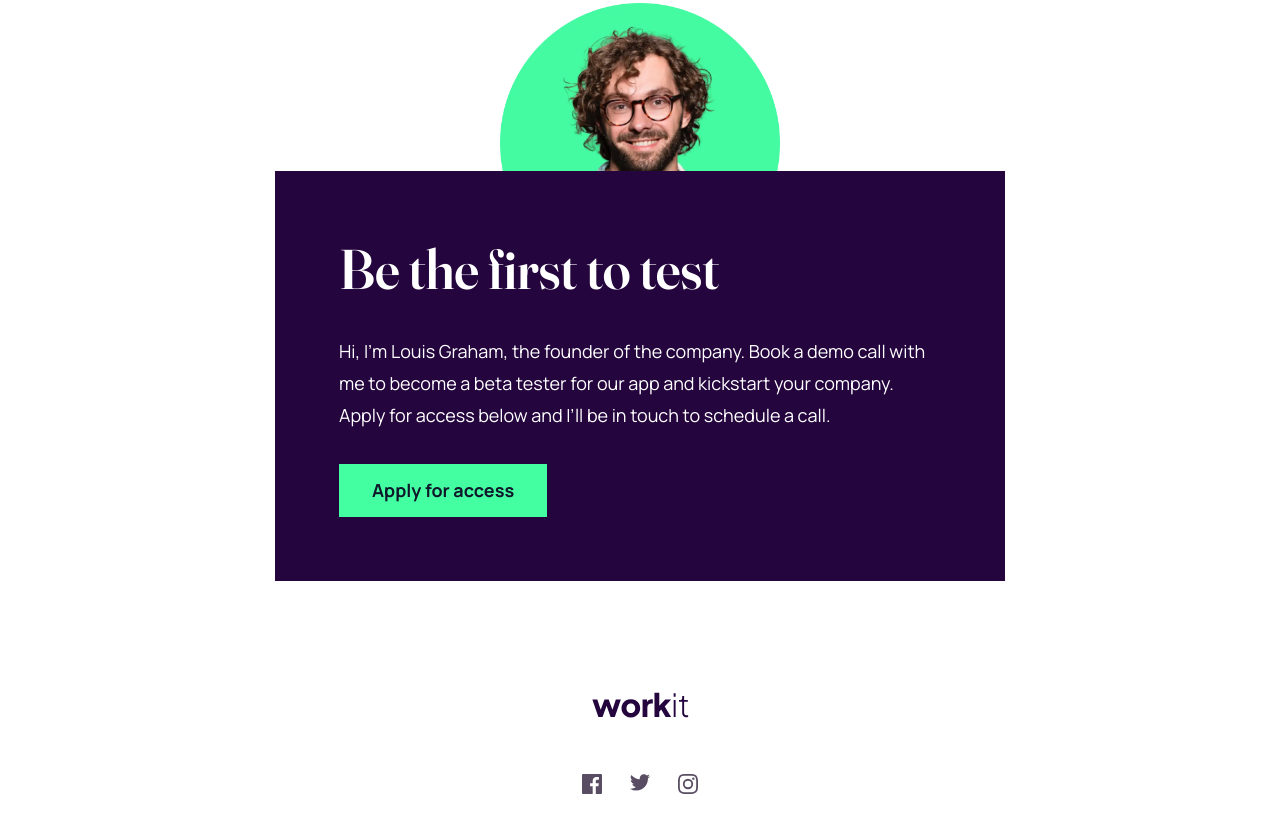
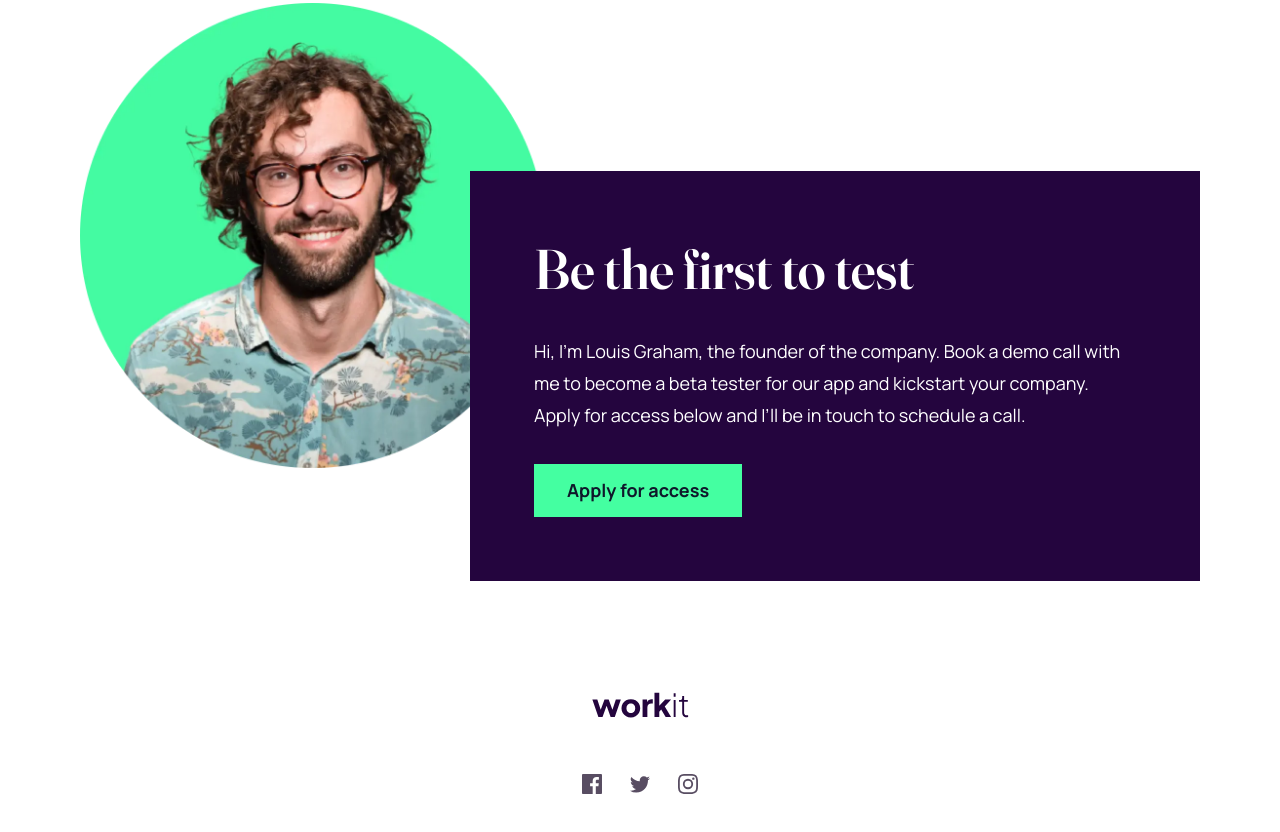
Before and after one commit to law973/workit-landing-page, a website: page index.html in a window 1280 px wide. Shown: the part 1020-1852 px from the top of the page. Drawn offline with Linux system fonts and the light colour scheme.

Commit message:
styled the container for the founder image and card

```diff
--- a/scss/_call-to-action.scss
+++ b/scss/_call-to-action.scss
@@ -5,8 +5,18 @@
 }
 
 .call_to_action__content {
+    align-items: flex-end;
+    display: flex;
+    justify-content: center;
     margin-top: 7rem;
     position: relative;
+    width: clamp(18.125rem, 89.3vw, 42.5rem);
+
+    // Tablet Breakpoint
+    @media screen and (min-width: 768px) {
+        justify-content: flex-end;
+        width: clamp(42.5rem, 88.4vw, 70rem);
+    }
 }
 
 .call_to_action__image {
@@ -16,6 +26,13 @@
     top: 0;
     transform: translate(-50%, 0);
     width: 280px;
+
+    // Tablet Breakpoint
+    @media screen and (min-width: 768px) {
+        left: 0;
+        transform: none;
+        width: clamp(280px, 36.3vw, 477px);
+    }
 }
 
 .call_to_action__card {
@@ -27,7 +44,6 @@
     gap: 2rem;
     margin-top: 14.5rem;
     padding: clamp(2rem, 8vw, 3rem);
-    position: relative;
     text-align: center;
     width: clamp(18.125rem, 89.3vw, 31.5rem);
     z-index: 1;
--- a/scss/_footer.scss
+++ b/scss/_footer.scss
@@ -14,16 +14,23 @@
 .footer__social {
     display: flex;
     gap: 1.75rem;
-}
+
+    a {
+        align-items: center;
+        display: flex;
 
         .social_icon {
             path {
                 fill: var(--slate-500);
             }
+        }
 
         &:hover, &:focus {
+            .social_icon {
                 path {
                     fill: var(--slate-900);
                 }
             }
         }
+    }
+}
```
Also changed, not shown: css/compiled_style.css. Lines whose indentation alone changed are shown as unchanged.
